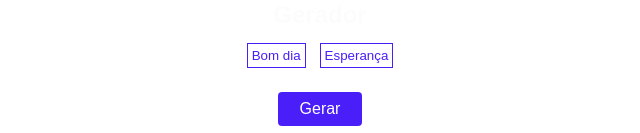
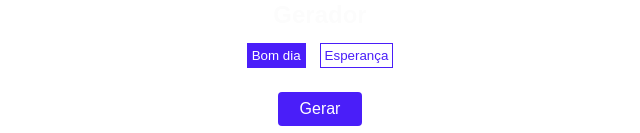
Before and after one commit to AlexDanki/DevFrases, a React (Vite) app: page / in a window 1280 px wide. Shown: the part 224-357 px from the top of the page, without its empty margins (320-960 px from the left). Built offline with nearby package versions, Linux system fonts and the light colour scheme.

Commit message:
alterando estilo dos botões ao alterar a categoria

```diff
--- a/src/App.tsx
+++ b/src/App.tsx
@@ -5,6 +5,7 @@ import './App.css'
 
 function App() {
 
+  const [categoriaAtiva, setCategoriaAtiva] = useState(0)
   const [frase, setFrase] = useState("");
 
   const categorias = [
@@ -30,6 +31,10 @@ function App() {
     }
   ]
 
+  function handleSwapCategory(index: number){
+    setCategoriaAtiva(index)
+  }
+
   return (
     <div className="container">
       <img className="logo" src={logoImg} alt="logo image" />
@@ -40,7 +45,11 @@ function App() {
         {
           categorias.map((item, index)=>(
 
-            <button className='btn_categoria'>{item.categoria}</button>
+            <button
+            style={{backgroundColor: categoriaAtiva == index ? "#4a1ef9" : "#fff", color: categoriaAtiva == index ? "#fff" : "#4a1ef9"}}
+            key={index}
+            onClick={()=> handleSwapCategory(index)}
+            className='btn_categoria'>{item.categoria}</button>
 
           ))
         }
```
